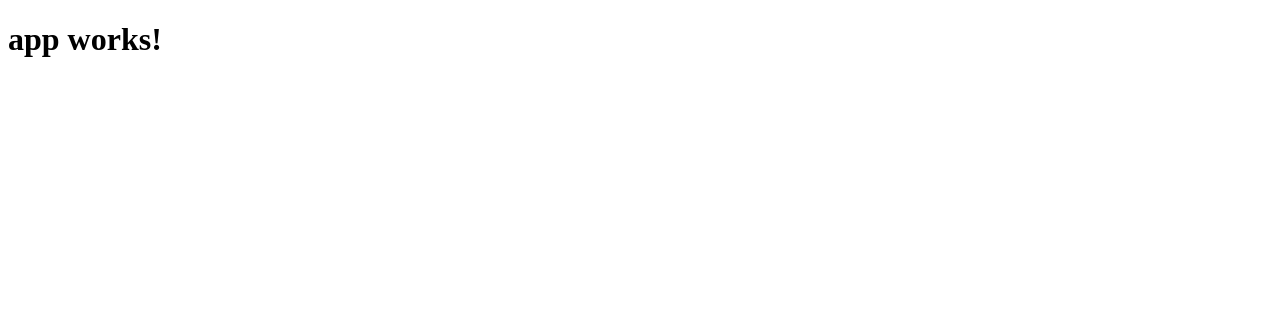
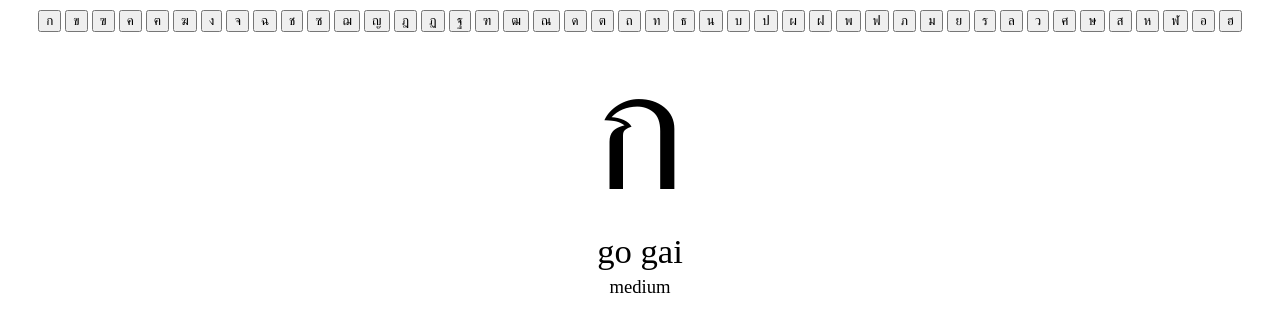
Before and after one commit to dbaldes/thaitrainer, an Angular app: page /consonant/1 in a window 1280 px wide. Shown: the top 332 px of the page. Built offline with nearby package versions, Linux system fonts and the light colour scheme.

Commit message:
initial character display

```diff
--- a/src/app/app.component.css
+++ b/src/app/app.component.css
@@ -0,0 +1,15 @@
+h1 {
+  color: #369;
+  font-family: Arial, Helvetica, sans-serif;
+  font-size: 250%;
+}
+div.cbuttons {
+  width: 100%;
+  text-align: center;
+}
+div.cbuttons button {
+  margin: 2px;
+}
+div.cdisplay {
+  text-align: center;
+}
--- a/src/app/app.component.html
+++ b/src/app/app.component.html
@@ -1,3 +1,6 @@
-<h1>
-  {{title}}
-</h1>
+<div class="cbuttons" >
+  <button *ngFor="let consonant of consonants" (click)="gotoConsonant(consonant.id)" >{{consonant.character}}</button>
+</div>
+<div class="cdisplay">
+<router-outlet></router-outlet>
+</div>
--- a/src/app/app.component.ts
+++ b/src/app/app.component.ts
@@ -1,10 +1,31 @@
-import { Component } from '@angular/core';
+import { Component, OnInit } from '@angular/core';
+import { Router } from '@angular/router';
+
+import { Consonant } from './consonant';
+import { ConsonantService } from './consonant.service';
 
 @Component({
+  moduleId: module.id,
   selector: 'app-root',
   templateUrl: './app.component.html',
   styleUrls: ['./app.component.css']
 })
-export class AppComponent {
-  title = 'app works!';
+export class AppComponent implements OnInit {
+  title = 'ThaiTrainer';
+
+  consonants: Consonant[] = [];
+
+  constructor(
+    private consonantService: ConsonantService,
+    private router: Router) { }
+
+  ngOnInit(): void {
+    this.consonantService.getConsonants()
+        .then(cs => this.consonants = cs);
+  }
+
+  gotoConsonant(id) {
+    this.router.navigate(['/consonant', id]);
+  }
+
 }
--- /dev/null
+++ b/src/app/consonant.component.css
@@ -0,0 +1,10 @@
+div.consonant {
+  font-size: 128pt;
+}
+div.roman {
+  font-size: 26pt;
+}
+div.charclass {
+  margin-top: 5px;
+  font-size: 14pt;
+}
--- /dev/null
+++ b/src/app/consonant.component.html
@@ -0,0 +1,5 @@
+<div *ngIf="consonant" >
+  <div class="consonant" >{{consonant.character}}</div>
+  <div class="roman" >{{consonant.roman}}</div>
+  <div class="charclass" >{{characterClass}}</div>
+</div>
--- /dev/null
+++ b/src/app/consonant.component.ts
@@ -0,0 +1,47 @@
+import { Component, Input, OnInit } from '@angular/core';
+import { ActivatedRoute, Params }   from '@angular/router';
+import { Location }                 from '@angular/common';
+
+import 'rxjs/add/operator/switchMap';
+
+import { Consonant } from './consonant';
+import { ConsonantService } from './consonant.service'
+
+@Component({
+  moduleId: module.id,
+  selector: 'display-consonant',
+  templateUrl: './consonant.component.html',
+  styleUrls: ['./consonant.component.css']
+})
+export class ConsonantComponent implements OnInit {
+
+  @Input()
+  consonant: Consonant;
+
+  characterClass: string;
+
+  constructor(
+    private consonantService: ConsonantService,
+    private route: ActivatedRoute,
+    private location: Location) { }
+
+  setConsonant(consonant: Consonant) {
+    this.consonant = consonant;
+    this.characterClass =
+        consonant.charclass == 'l'
+          ? 'low'
+          : consonant.charclass == 'm'
+            ? 'medium'
+            : 'high';
+  }
+
+  ngOnInit(): void {
+    this.route.params
+      .switchMap((params: Params) => this.consonantService.getConsonant(+params['id']))
+      .subscribe(consonant => this.setConsonant(consonant));
+  }
+
+  goBack(): void {
+    this.location.back();
+  }
+}
--- /dev/null
+++ b/src/app/consonant.service.ts
@@ -0,0 +1,18 @@
+import { Injectable } from '@angular/core';
+
+import { Consonant } from './consonant';
+import { CONSONANTS } from './consonants';
+
+@Injectable()
+export class ConsonantService {
+
+
+  getConsonants(): Promise<Consonant[]> {
+    return Promise.resolve(CONSONANTS);
+  }
+
+  getConsonant(id: number): Promise<Consonant> {
+    return this.getConsonants()
+               .then(consonants => consonants.find(consonant => consonant.id === id));
+  }
+}
--- /dev/null
+++ b/src/app/consonant.ts
@@ -0,0 +1,6 @@
+export class Consonant {
+  id: number;
+  character: string;
+  roman: string;
+  charclass: string;
+}
--- /dev/null
+++ b/src/app/consonants.ts
@@ -0,0 +1,48 @@
+import { Consonant } from './consonant';
+
+export const CONSONANTS: Consonant[] = [
+ {id: 1, character: "ก", "roman": "go gai", charclass: "m" },
+ {id: 2, character: "ข", "roman": "kho khai", charclass: "h" },
+ {id: 3, character: "ฃ", "roman": "kho khuat",  charclass: "h" },
+ {id: 4, character: "ค", "roman": "kho khwai", charclass: "l" },
+ {id: 5, character: "ฅ", "roman": "kho khon", charclass: "l" },
+ {id: 6, character: "ฆ", "roman": "kho rakhang", charclass: "l" },
+ {id: 7, character: "ง", "roman": "ngo ngu", charclass: "l" },
+ {id: 8, character: "จ", "roman": "cho chan", charclass: "m" },
+ {id: 9, character: "ฉ", "roman": "cho ching", charclass: "h" },
+ {id: 10, character: "ช", "roman": "cho chang", charclass: "l" },
+ {id: 11, character: "ซ", "roman": "so so", charclass: "l" },
+ {id: 12, character: "ฌ", "roman": "cho choe", charclass: "l" },
+ {id: 13, character: "ญ", "roman": "yo ying", charclass: "l" },
+ {id: 14, character: "ฎ", "roman": "do chada", charclass: "m" },
+ {id: 15, character: "ฏ", "roman": "dto patak", charclass: "m" },
+ {id: 16, character: "ฐ", "roman": "tho than", charclass: "h" },
+ {id: 17, character: "ฑ", "roman": "tho nangmontho", charclass: "l" },
+ {id: 18, character: "ฒ", "roman": "tho puthao", charclass: "l" },
+ {id: 19, character: "ณ", "roman": "no nen", charclass: "l" },
+ {id: 20, character: "ด", "roman": "do dek", charclass: "m" },
+ {id: 21, character: "ต", "roman": "dto tao", charclass: "m" },
+ {id: 22, character: "ถ", "roman": "tho thung", charclass: "h" },
+ {id: 23, character: "ท", "roman": "tho thahan", charclass: "l" },
+ {id: 24, character: "ธ", "roman": "tho thong", charclass: "l" },
+ {id: 25, character: "น", "roman": "no nu", charclass: "l" },
+ {id: 26, character: "บ", "roman": "bo baimai", charclass: "m" },
+ {id: 27, character: "ป", "roman": "po pla", charclass: "m" },
+ {id: 28, character: "ผ", "roman": "pho phueng", charclass: "h" },
+ {id: 29, character: "ฝ", "roman": "fo fa", charclass: "h" },
+ {id: 30, character: "พ", "roman": "pho phan", charclass: "l" },
+ {id: 31, character: "ฟ", "roman": "fo fan", charclass: "l" },
+ {id: 32, character: "ภ", "roman": "pho samphao", charclass: "l" },
+ {id: 33, character: "ม", "roman": "mo ma", charclass: "l" },
+ {id: 34, character: "ย", "roman": "yo yak", charclass: "l" },
+ {id: 35, character: "ร", "roman": "ro ruea", charclass: "l" },
+ {id: 36, character: "ล", "roman": "lo ling", charclass: "l" },
+ {id: 37, character: "ว", "roman": "wo waen", charclass: "l" },
+ {id: 38, character: "ศ", "roman": "so sala", charclass: "h" },
+ {id: 39, character: "ษ", "roman": "so ruesi", charclass: "h" },
+ {id: 40, character: "ส", "roman": "so suea", charclass: "h" },
+ {id: 41, character: "ห", "roman": "ho hip", charclass: "h" },
+ {id: 42, character: "ฬ", "roman": "lo chula", charclass: "l" },
+ {id: 43, character: "อ", "roman": "o ang", charclass: "m" },
+ {id: 44, character: "ฮ", "roman": "ho nokhug", charclass: "l" }
+];
```
Also changed, not shown: src/app/app-routing.module.ts (added, +14 -0 lines), src/app/app.module.ts (+8 -4 lines), src/assets/consonants.json (deleted, +0 -46 lines), 1 other file (tests, documents, lock files or other folders).
